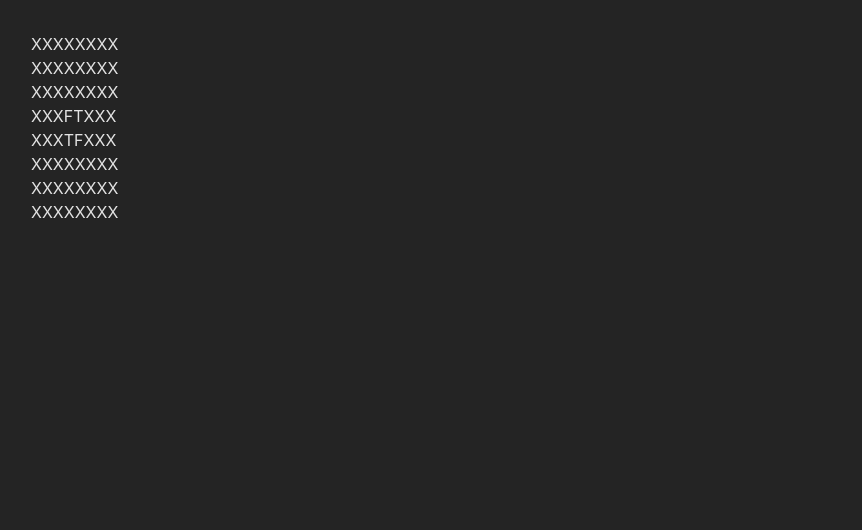
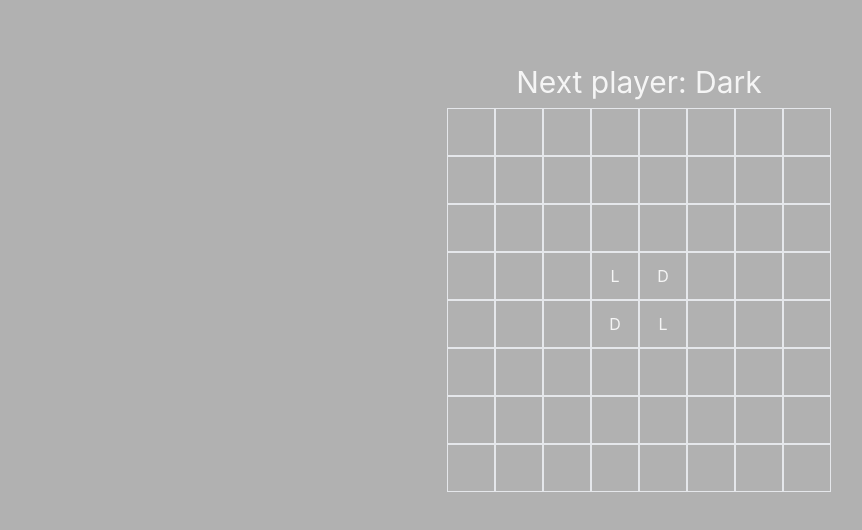
Before and after one commit to heyimkaijoe/my-reversi, a React (Vite) app: page / in a window 1280 px wide. Shown: the top 530 px of the page, without its empty margins (1-863 px from the left). Built offline with nearby package versions, Linux system fonts and the light colour scheme.

Commit message:
Add: function 'handlePlay'

```diff
--- a/components/Board/index.jsx
+++ b/components/Board/index.jsx
@@ -1,17 +1,21 @@
 import BoardRow from "../BoardRow";
 
-export default function Board({ currentHistory }) {
+export default function Board({ currentDisks, darkIsNext, handlePlay }) {
     let chunks = [];
     const chunkSize = 8;
-    for (let i = 0; i < currentHistory.length; i += chunkSize) {
-        const chunk = currentHistory.slice(i, i + chunkSize);
+    for (let i = 0; i < currentDisks.length; i += chunkSize) {
+        const chunk = currentDisks.slice(i, i + chunkSize);
         chunks.push(chunk);
     };
     const boardRows = chunks.map((chunk, idx) => {
-        return <BoardRow key={idx} disks={chunk} />;
+        return <BoardRow key={idx} row={idx} disks={chunk} handlePlay={handlePlay} />;
     });
+    let status = "Next player: " + (darkIsNext ? "Dark" : "Light");
 
     return (
-        <div>{boardRows}</div>
+        <>
+            <div className="text-3xl mb-2">{status}</div>
+            <div>{boardRows}</div>
+        </>
     );
 }
--- a/components/BoardRow/index.jsx
+++ b/components/BoardRow/index.jsx
@@ -1,12 +1,12 @@
 import Disk from "../Disk";
 
-export default function BoardRow({ disks }) {
+export default function BoardRow({ row, disks, handlePlay }) {
     console.log(disks);
     const Disks = disks.map((disk, idx) => {
-        return <Disk key={idx} isDarkDisk={disk} />
+        return <Disk key={idx} row={row} col={idx} isDarkDisk={disk} onPlay={handlePlay} />;
     })
 
     return (
-        <div className="flex">{Disks}</div>
+        <div className="flex justify-center">{Disks}</div>
     );
 }
--- a/components/Game/index.jsx
+++ b/components/Game/index.jsx
@@ -6,9 +6,18 @@ export default function Game() {
     const [history, setHistory] = useState([initialBoard]);
     const [currentMove, setCurrentMove] = useState(0);
     const darkIsNext = currentMove % 2 === 0;
-    const currentHistory = history[history.length - 1];
+    const currentDisks = history[currentMove];
+    const handlePlay = (num) => {
+        if (currentDisks[num] !== null) return;
+        const nextDisks = currentDisks.slice();
+        nextDisks[num] = darkIsNext;
+        const nextHistory = [...history.slice(), nextDisks];
+
+        setHistory(nextHistory);
+        setCurrentMove(currentMove + 1);
+    };
 
     return (
-        <Board currentHistory={currentHistory}/>
+        <Board currentDisks={currentDisks} darkIsNext={darkIsNext} handlePlay={handlePlay}/>
     );
 }
--- a/components/disk/index.jsx
+++ b/components/disk/index.jsx
@@ -1,12 +1,11 @@
-export default function Disk({ isDarkDisk }) {
-    let value;
+export default function Disk({ row, col, isDarkDisk, onPlay }) {
+    let value = "";
     if (isDarkDisk) {
-        value = "T";
+        value = "D";
     } else if (isDarkDisk === false) {
-        value = "F";
-    } else {
-        value = "X";
+        value = "L";
     };
+    const num = row * 8 + col;
 
-    return <div>{value}</div>
+    return <button className="size-12 p-2 border" onClick={() => onPlay(num)}>{value}</button>;
 }
--- a/src/App.css
+++ b/src/App.css
@@ -1,7 +1,7 @@
 #root {
   max-width: 1280px;
   margin: 0 auto;
-  padding: 2rem;
+  padding: 4rem;
   text-align: center;
 }
 
--- a/src/index.css
+++ b/src/index.css
@@ -8,7 +8,7 @@
 
   color-scheme: light dark;
   color: rgba(255, 255, 255, 0.87);
-  background-color: #242424;
+  background-color: #b1b1b1;
 
   font-synthesis: none;
   text-rendering: optimizeLegibility;
```
